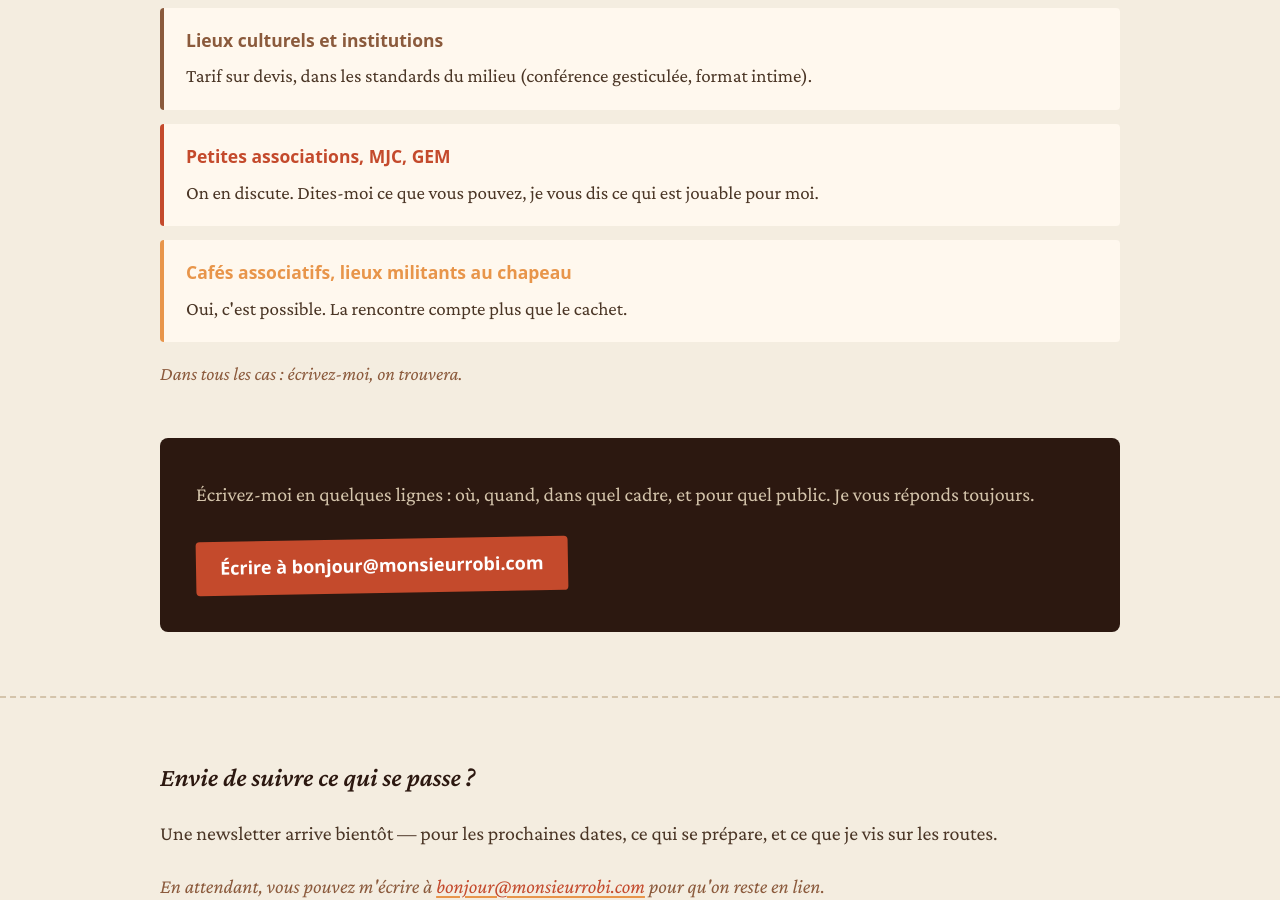
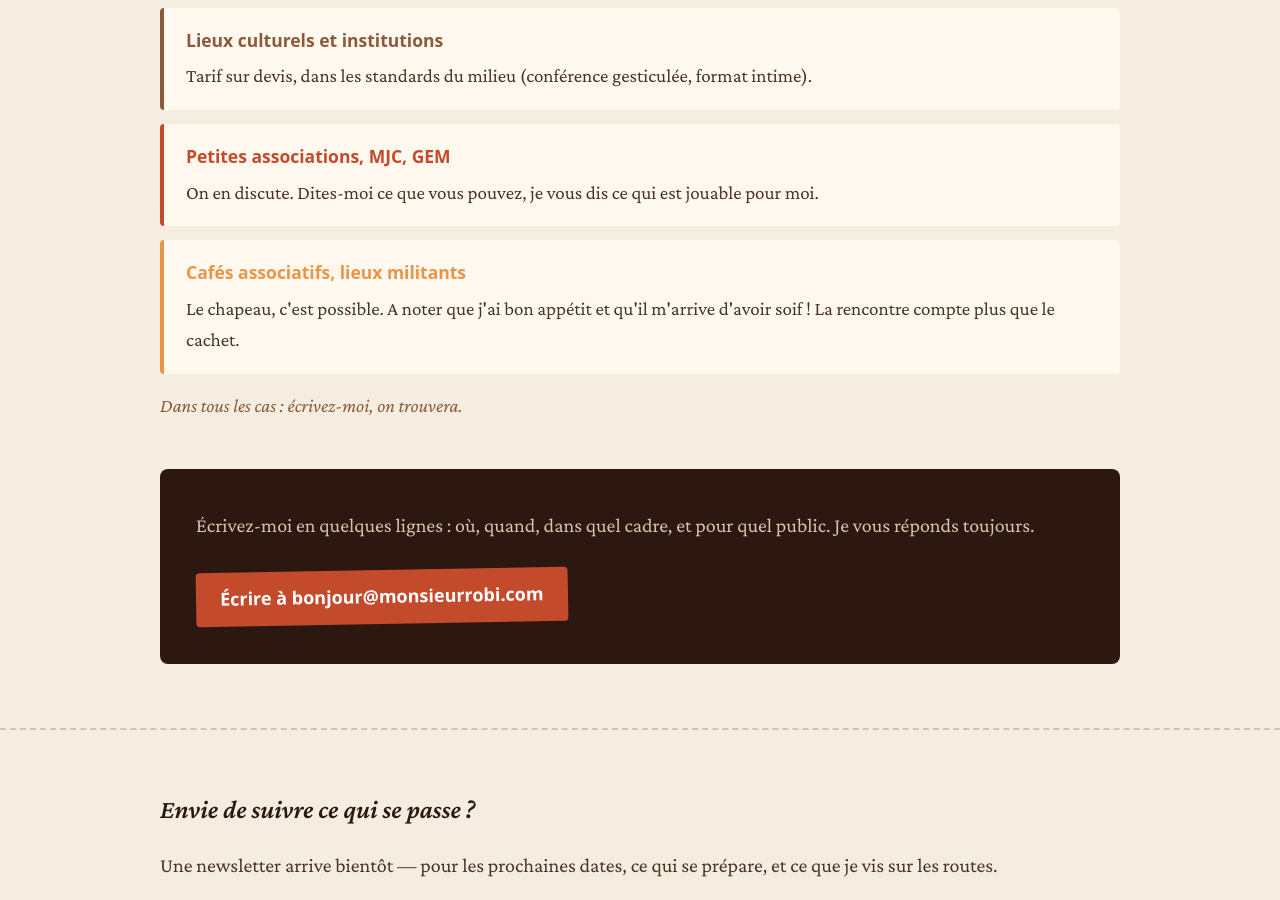
Before and after one commit to MonsieurRobi/monsieurrobi.github.io, a Jekyll site: the page built from 3-bipolaire.md, in a window 1280 px wide and 900 px high, scrolled down 3640 px. Built offline with Jekyll 4.4.1, drawn with Linux system fonts in a browser that asks for light colours.

Commit message:
update the pricing terms for conf

```diff
--- a/_data/propositions.yml
+++ b/_data/propositions.yml
@@ -81,8 +81,8 @@ conf:
         label: "Petites associations, MJC, GEM"
         text: "On en discute. Dites-moi ce que vous pouvez, je vous dis ce qui est jouable pour moi."
       - kind: "militant"
-        label: "Cafés associatifs, lieux militants au chapeau"
-        text: "Oui, c'est possible. La rencontre compte plus que le cachet."
+        label: "Cafés associatifs, lieux militants"
+        text: "Le chapeau, c'est possible. A noter que j'ai bon appétit et qu'il m'arrive d'avoir soif ! La rencontre compte plus que le cachet."
     conclusion: "Dans tous les cas : écrivez-moi, on trouvera."
 
   # Contact
```
